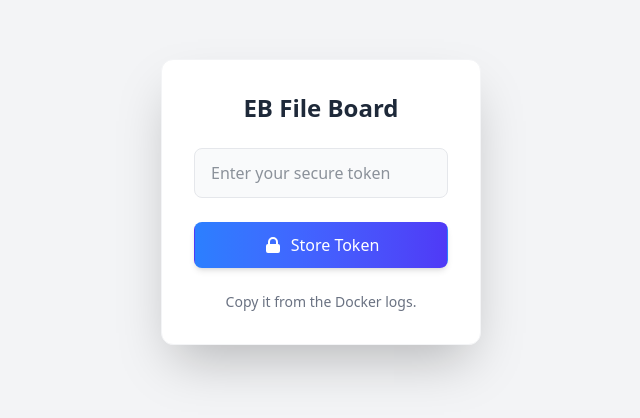
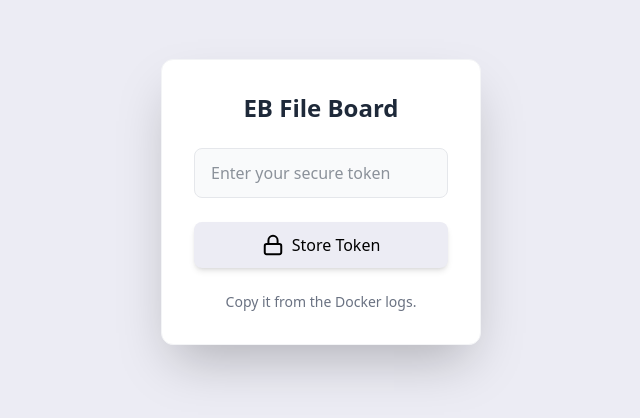
Before and after one commit to shkonmrdd/eb-file-board, a React (Vite) app in the folder frontend/: page /1 in a window 1280 px wide. Shown: the part 198-616 px from the top of the page, without its empty margins (319-959 px from the left). Built offline with nearby package versions, Linux system fonts and the light colour scheme.

Commit message:
Nicer login form

```diff
--- a/frontend/package.json
+++ b/frontend/package.json
@@ -14,6 +14,7 @@
     "@uiw/react-md-editor": "^4.0.5",
     "axios": "^1.8.4",
     "lodash": "^4.17.21",
+    "lucide-react": "^0.483.0",
     "pdfjs-dist": "^4.10.38",
     "react": "^18.3.1",
     "react-dom": "^18.3.1",
--- a/frontend/src/App.tsx
+++ b/frontend/src/App.tsx
@@ -113,16 +113,9 @@ function App() {
   return (
     <BrowserRouter>
       <div className="flex flex-col min-h-screen bg-gray-100 dark:bg-gray-900">
-        <div className="flex justify-between items-center p-4 bg-gray-800 shadow-md">
-          <button
-            onClick={handleLogout}
-            className="bg-black hover:bg-gray-800 dark:bg-white dark:hover:bg-gray-200 text-white dark:text-black font-medium py-2 px-4 rounded-md transition duration-300 hover:shadow-lg"
-          >
-            Logout
-          </button>
-        </div>
+        {/* Remove the header with logout button */}
         <Routes>
-          <Route path="/:boardName?" element={<Board />} />
+          <Route path="/:boardName?" element={<Board onLogout={handleLogout} />} />
           <Route element={<WithHeaderLayout />}>
             <Route path="/pdf/*" element={<PDFViewerPage />} />
             <Route path="/md/*" element={<MarkdownViewerPage />} />
--- a/frontend/src/components/LoginForm.tsx
+++ b/frontend/src/components/LoginForm.tsx
@@ -1,31 +1,35 @@
-import React, { useState } from 'react';
+import React, { useState } from "react";
+import { Lock, Unlock } from "lucide-react";
 
 interface LoginFormProps {
   onLogin: (token: string) => void;
   isLoading?: boolean;
 }
 
-const LoginForm: React.FC<LoginFormProps> = ({ onLogin, isLoading = false }) => {
-  const [token, setToken] = useState('');
-  const [error, setError] = useState('');
+const LoginForm: React.FC<LoginFormProps> = ({
+  onLogin,
+  isLoading = false,
+}) => {
+  const [token, setToken] = useState("");
+  const [error, setError] = useState("");
 
   const handleSubmit = (e: React.FormEvent) => {
     e.preventDefault();
     if (!token.trim()) {
-      setError('Please enter your token');
+      setError("Please enter your token");
       return;
     }
 
-    setError('');
+    setError("");
     onLogin(token);
   };
 
   return (
-    <div className='w-screen h-screen flex justify-center items-center bg-gray-100 dark:bg-gray-900'>
-
-
+    <div className="w-screen h-screen flex justify-center items-center bg-[#ECECF4] dark:bg-gray-900">
       <div className="w-full max-w-xs p-8 bg-white dark:bg-gray-800 rounded-xl shadow-2xl border border-gray-100 dark:border-gray-700 transition-all duration-300">
-      <h2 className="text-2xl font-bold mb-6 text-gray-800 dark:text-white text-center">EB File Board</h2>
+        <h2 className="text-2xl font-bold mb-6 text-gray-800 dark:text-white text-center">
+          EB File Board
+        </h2>
 
         {error && (
           <div className="mb-6 p-4 bg-red-50 dark:bg-red-900/20 border-l-4 border-red-500 text-red-600 dark:text-red-400 rounded-md text-sm">
@@ -55,24 +59,17 @@ const LoginForm: React.FC<LoginFormProps> = ({ onLogin, isLoading = false }) =>
           <button
             type="submit"
             disabled={isLoading}
-          className="w-full py-3 px-4 bg-gradient-to-r from-blue-500 to-indigo-600 hover:from-blue-600 hover:to-indigo-700 text-white font-medium rounded-lg shadow-md hover:shadow-lg transition-all duration-200 disabled:opacity-50 disabled:cursor-not-allowed"
+            className="w-full py-3 px-4 text-black font-medium rounded-lg shadow-md hover:shadow-lg transition-all duration-200 disabled:opacity-50 disabled:cursor-not-allowed"
+            style={{ backgroundColor: "#ECECF4" }} // Fallback inline style for solid green
           >
+            <span className="flex items-center justify-center">
               {isLoading ? (
-            <span className="flex items-center justify-center">
-              <svg className="animate-spin -ml-1 mr-3 h-5 w-5 text-white" xmlns="http://www.w3.org/2000/svg" fill="none" viewBox="0 0 24 24">
-                <circle className="opacity-25" cx="12" cy="12" r="10" stroke="currentColor" strokeWidth="4"></circle>
-                <path className="opacity-75" fill="currentColor" d="M4 12a8 8 0 018-8V0C5.373 0 0 5.373 0 12h4zm2 5.291A7.962 7.962 0 014 12H0c0 3.042 1.135 5.824 3 7.938l3-2.647z"></path>
-              </svg>
-              Authenticating...
-            </span>
+                <Unlock size={22} strokeWidth={2.15} className="mr-2" />
               ) : (
-            <span className="flex items-center justify-center">
-              <svg xmlns="http://www.w3.org/2000/svg" className="h-5 w-5 mr-2" viewBox="0 0 20 20" fill="currentColor">
-                <path fillRule="evenodd" d="M5 9V7a5 5 0 0110 0v2a2 2 0 012 2v5a2 2 0 01-2 2H5a2 2 0 01-2-2v-5a2 2 0 012-2zm8-2v2H7V7a3 3 0 016 0z" clipRule="evenodd" />
-              </svg>
+                <Lock size={22} strokeWidth={2.15} className="mr-2" />
+              )}
               Store Token
             </span>
-          )}
           </button>
         </form>
 
--- a/frontend/src/pages/FileBoardPage.tsx
+++ b/frontend/src/pages/FileBoardPage.tsx
@@ -3,6 +3,12 @@ import { Excalidraw, MainMenu } from "@excalidraw/excalidraw";
 import { useDragAndDrop } from "../hooks/useDragAndDrop";
 import { useBoardState } from "../hooks/useBoardState";
 import { useState, useEffect } from "react";
+import { LogOut } from "lucide-react";
+
+// Add onLogout prop to the Board component
+interface BoardProps {
+  onLogout?: () => void;
+}
 
 const LoadingScreen = () => (
   <div style={{
@@ -17,7 +23,7 @@ const LoadingScreen = () => (
   </div>
 );
 
-const Board = () => {
+const Board: React.FC<BoardProps> = ({ onLogout }) => {
   const params = useParams();
   const boardName = params.boardName ?? "main";
   const [isLoading, setIsLoading] = useState(true);
@@ -88,9 +94,18 @@ const Board = () => {
               <MainMenu.DefaultItems.SaveAsImage />
               <MainMenu.DefaultItems.SearchMenu />
               <MainMenu.DefaultItems.ClearCanvas />
+              <MainMenu.DefaultItems.ToggleTheme />
               <MainMenu.Separator />
-              <MainMenu.DefaultItems.ToggleTheme />
               <MainMenu.DefaultItems.ChangeCanvasBackground />
+              <MainMenu.Separator />
+              {onLogout && (
+                <MainMenu.Item
+                  onSelect={onLogout}
+                  icon={<LogOut color="#555" strokeWidth={1.5} style={{marginLeft: "1px"}} />}
+                >
+                  Logout
+                </MainMenu.Item>
+              )}
             </MainMenu>
           </Excalidraw>
         )}
```
Also changed, not shown: 1 other file (tests, documents, lock files or other folders). Lines whose indentation alone changed are shown as unchanged.
